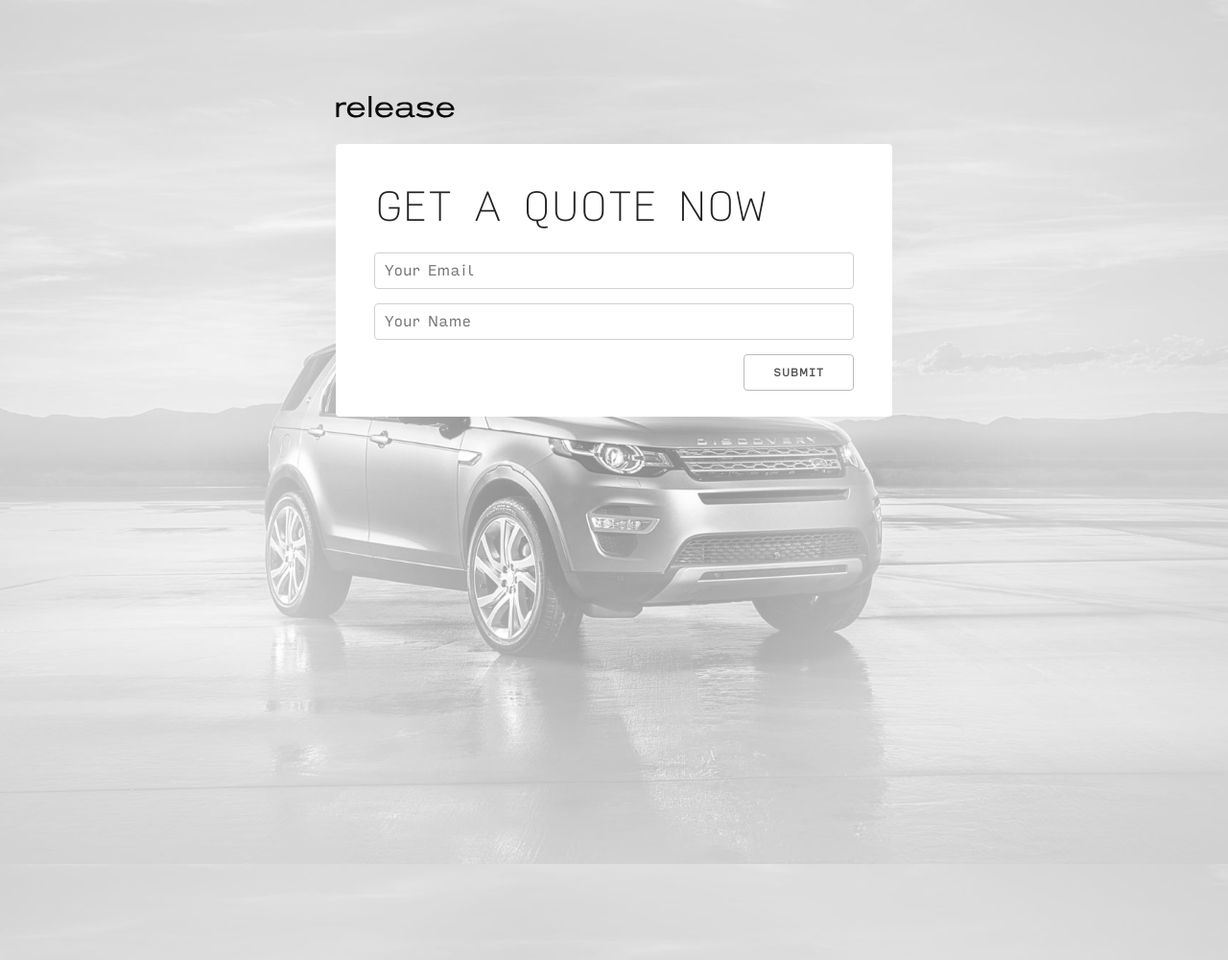
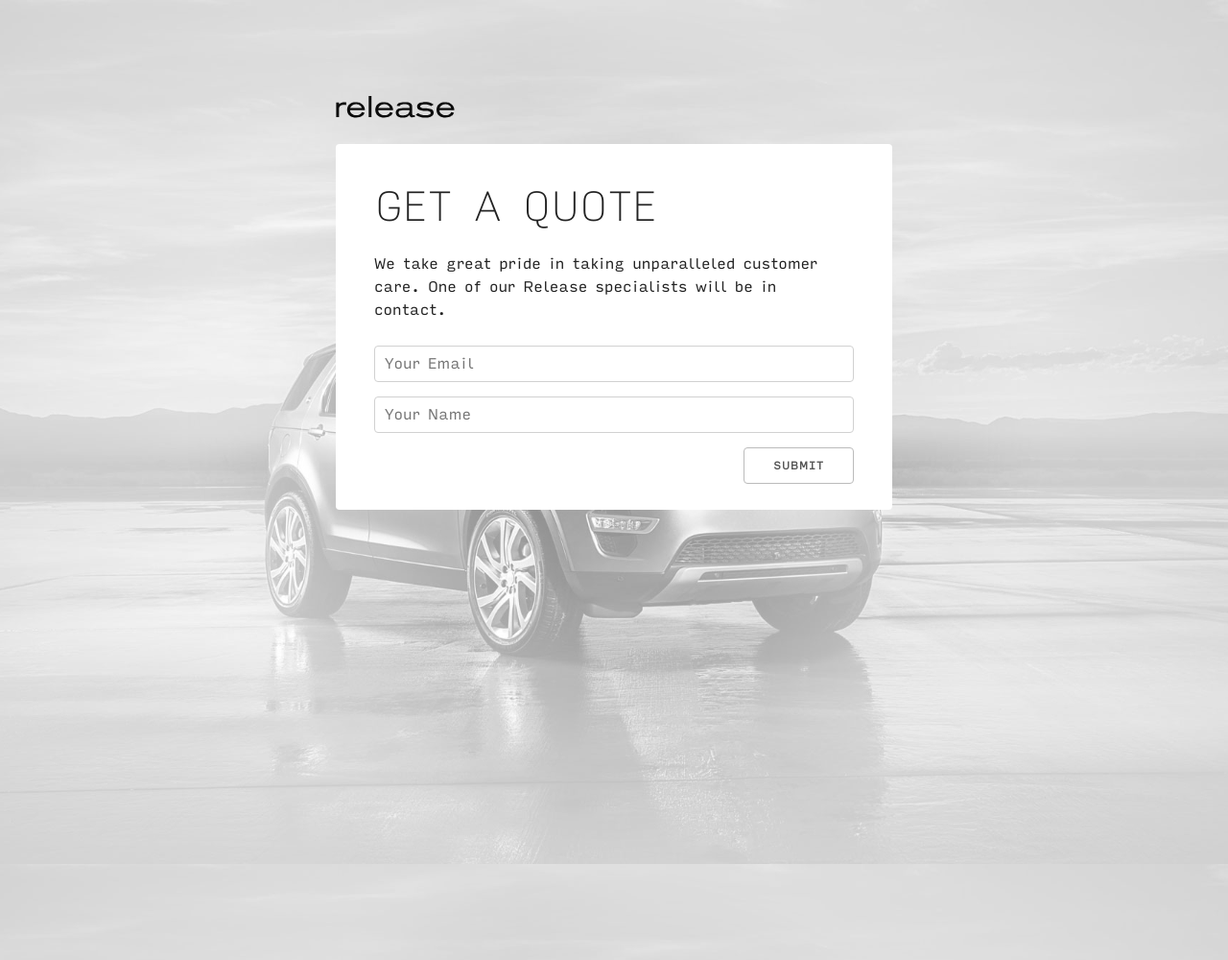
Before and after one commit to releasefinance/releasefinance.github.io, a Jekyll site: the page built from signup.html, in a window 1280 px wide. Shown: the whole page at 96% size. Built offline with Jekyll 4.4.1, drawn with Linux system fonts in a browser that asks for light colours; nearby versions of some CDN libraries; comment, search, counter and statistics services are not loaded.

Commit message:
Update signup.html

```diff
--- a/signup.html
+++ b/signup.html
@@ -10,7 +10,8 @@ body_class  : session
     <img src="/assets/images/release_logo.svg">
   </div>
   <div class="session-box">
-    <h2>Get A Quote Now</h2>
+    <h2>Get A Quote</h2>
+    <p>We take great pride in taking unparalleled customer care. One of our Release specialists will be in contact.</p>
     <form class="signup-form" accept-charset="UTF-8" action="https://formkeep.com/f/13771abf68c7" method="POST">
       <input type="hidden" name="utf8" value="✓">
       <input type="email" name="email" placeholder="Your Email">
```
